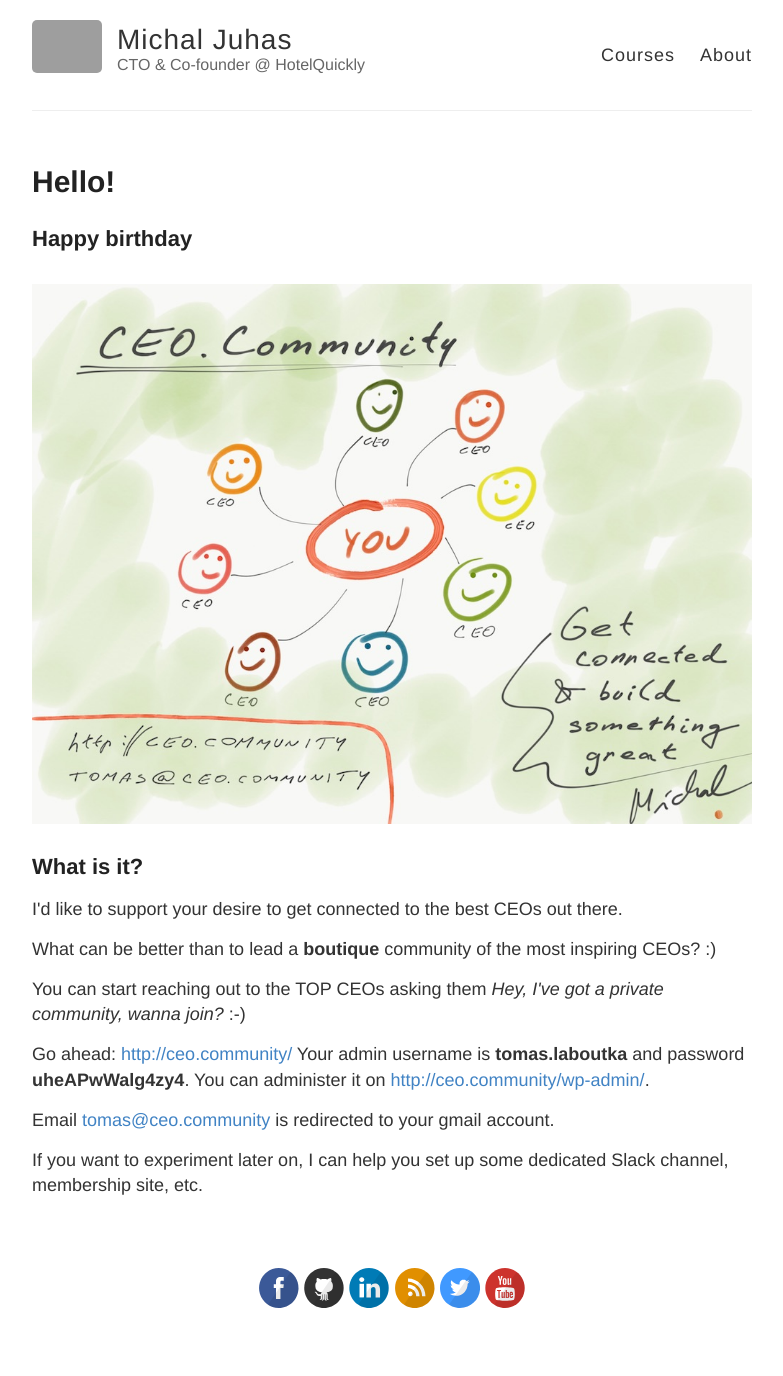
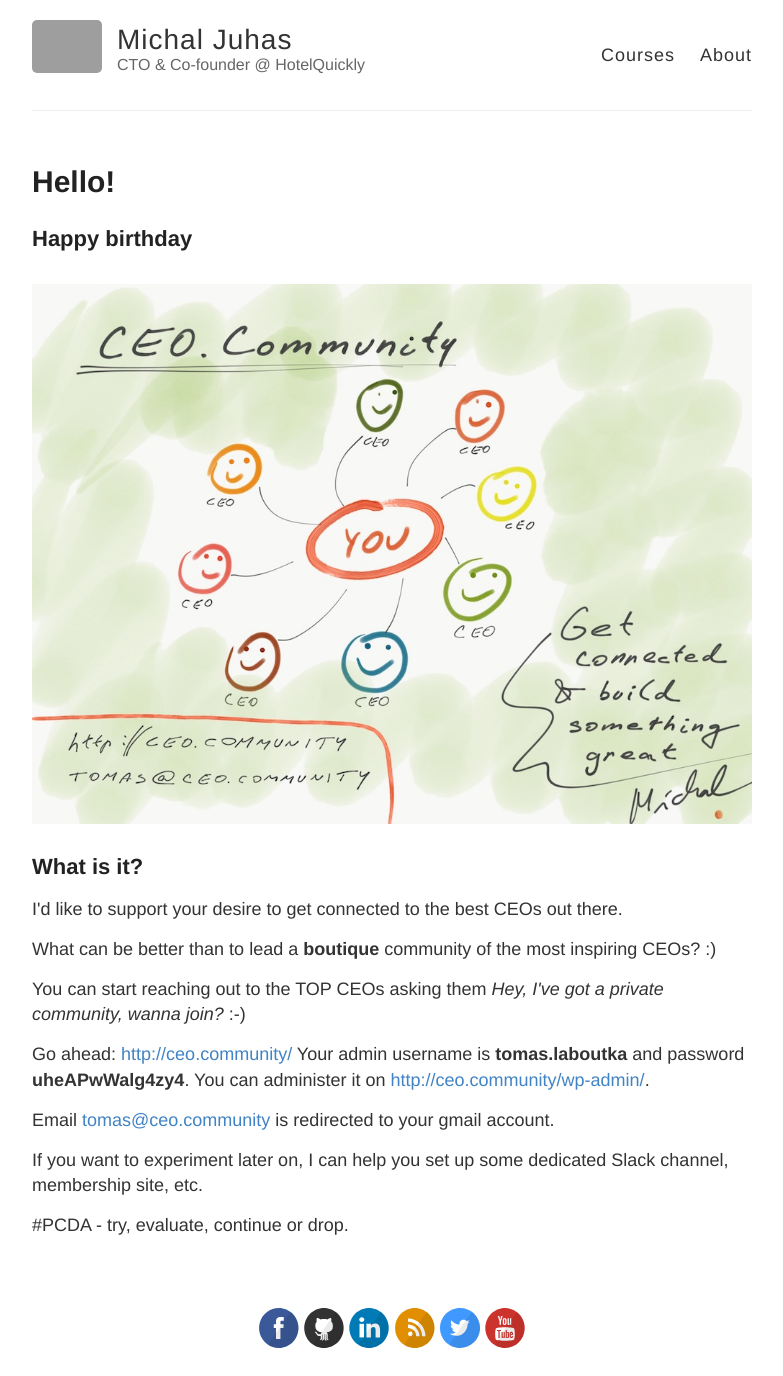
Before and after one commit to michaljuhas/OLD_michaljuhas.github.io, a Jekyll site: the page built from pre-tomasa.md, in a window 1280 px wide. Shown: the whole page, without its empty margins (248-1031 px from the left). Built offline with Jekyll 4.4.1, drawn with Linux system fonts in a browser that asks for light colours; before the commit the page ends 1335 px from its top, so only the background shows below that; grey boxes are pictures that could not be loaded.

Commit message:
Create pre-tomasa.md

```diff
--- a/pre-tomasa.md
+++ b/pre-tomasa.md
@@ -25,6 +25,8 @@ layout: default
 
     <p>If you want to experiment later on, I can help you set up some dedicated Slack channel, membership site, etc.</p>
 
+<p>#PCDA - try, evaluate, continue or drop.</p>
+
   </div>
 
 </div>
```
